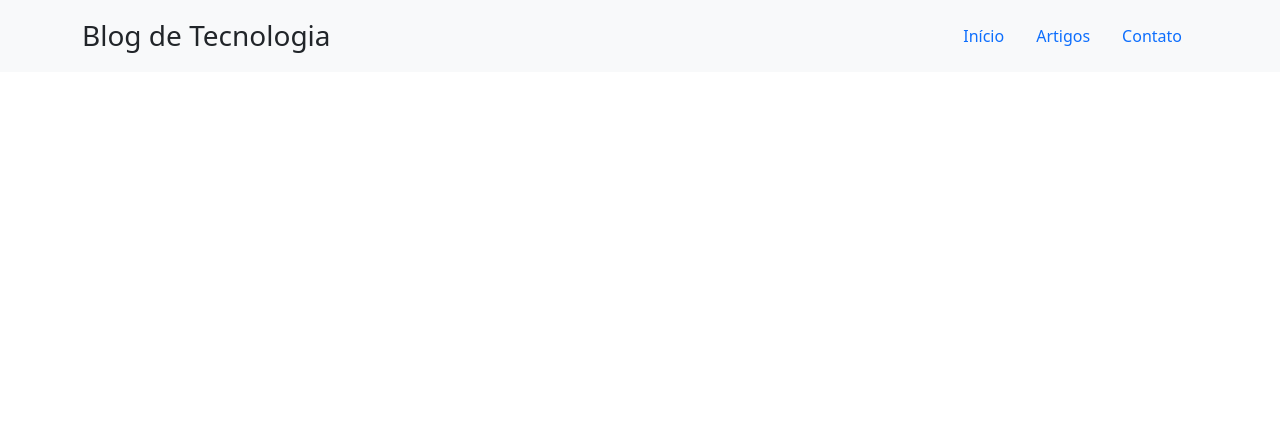
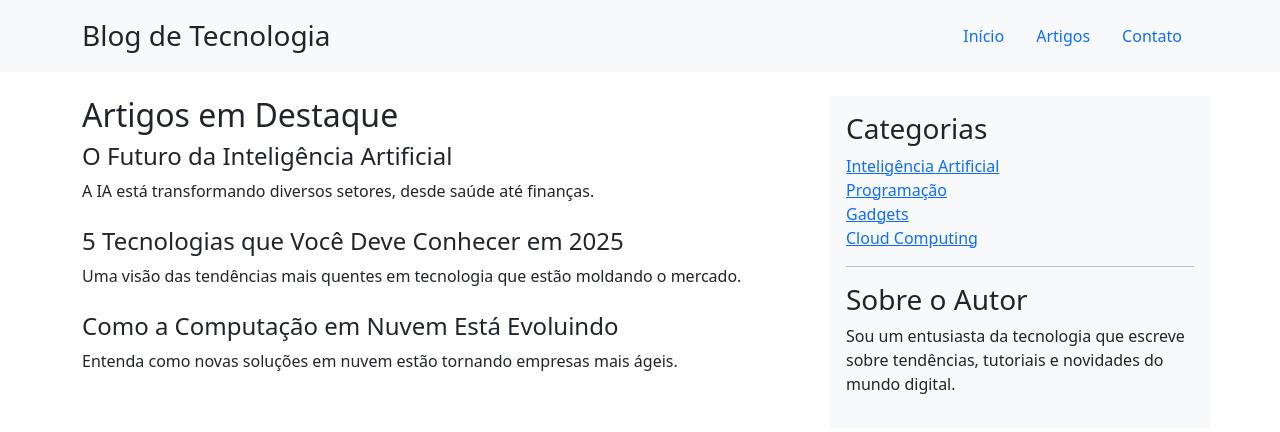
Before and after one commit to ediana85/Ativ01---Criando-um-Layout-Responsivo-com-Bootstrap-5-, a plain HTML site: page index.html in a window 1280 px wide. Drawn offline with nearby package versions, Linux system fonts and the light colour scheme.

Commit message:
atualização passo 4
Dentro da <main> e da div com a classe row, utilize o sistema de grid do Bootstrap para dividir o espaço em colunas.
Para telas grandes (acima de 992px), a seção principal deve ocupar 8 colunas (col-lg-8) e a barra lateral 4 colunas (col-lg-4).
Para telas menores (abaixo de 992px), ambas devem ocupar a largura total (col-12), com a barra lateral aparecendo abaixo da seção principal.
Dentro da seção principal, crie alguns elementos representando artigos em destaque.
Dentro da barra lateral, adicione algum conteúdo simulado (ex: links para categorias, informações sobre o autor).
Utilize classes de margin (mb-4 na seção principal para espaçamento abaixo dos artigos) e padding (p-3 na barra lateral para espaçamento interno).

```diff
--- a/index.html
+++ b/index.html
@@ -19,15 +19,9 @@
             <h1 class="h3 mb-0">Blog de Tecnologia</h1>
             <nav>
                 <ul class="nav">
-                    <li class="nav-item">
-                        <a class="nav-link" href="#">Início</a>
-                    </li>
-                    <li class="nav-item">
-                        <a class="nav-link" href="#">Artigos</a>
-                    </li>
-                    <li class="nav-item">
-                        <a class="nav-link" href="#">Contato</a>
-                    </li>
+                    <li class="nav-item"><a class="nav-link" href="#">Início</a></li>
+                    <li class="nav-item"><a class="nav-link" href="#">Artigos</a></li>
+                    <li class="nav-item"><a class="nav-link" href="#">Contato</a></li>
                 </ul>
             </nav>
         </div>
@@ -36,7 +30,43 @@
     <!-- Conteúdo principal -->
     <main>
         <div class="container">
-            <!-- Conteúdo futuro será inserido aqui -->
+            <div class="row">
+                <!-- Seção de artigos (coluna principal) -->
+                <div class="col-lg-8 col-12 mb-4">
+                    <h2>Artigos em Destaque</h2>
+
+                    <div class="mb-4">
+                        <h4>O Futuro da Inteligência Artificial</h4>
+                        <p>A IA está transformando diversos setores, desde saúde até finanças.</p>
+                    </div>
+
+                    <div class="mb-4">
+                        <h4>5 Tecnologias que Você Deve Conhecer em 2025</h4>
+                        <p>Uma visão das tendências mais quentes em tecnologia que estão moldando o mercado.</p>
+                    </div>
+
+                    <div class="mb-4">
+                        <h4>Como a Computação em Nuvem Está Evoluindo</h4>
+                        <p>Entenda como novas soluções em nuvem estão tornando empresas mais ágeis.</p>
+                    </div>
+                </div>
+
+                <!-- Barra lateral -->
+                <div class="col-lg-4 col-12 p-3 bg-light">
+                    <h3>Categorias</h3>
+                    <ul class="list-unstyled">
+                        <li><a href="#">Inteligência Artificial</a></li>
+                        <li><a href="#">Programação</a></li>
+                        <li><a href="#">Gadgets</a></li>
+                        <li><a href="#">Cloud Computing</a></li>
+                    </ul>
+
+                    <hr>
+
+                    <h3>Sobre o Autor</h3>
+                    <p>Sou um entusiasta da tecnologia que escreve sobre tendências, tutoriais e novidades do mundo digital.</p>
+                </div>
+            </div>
         </div>
     </main>
 
```
